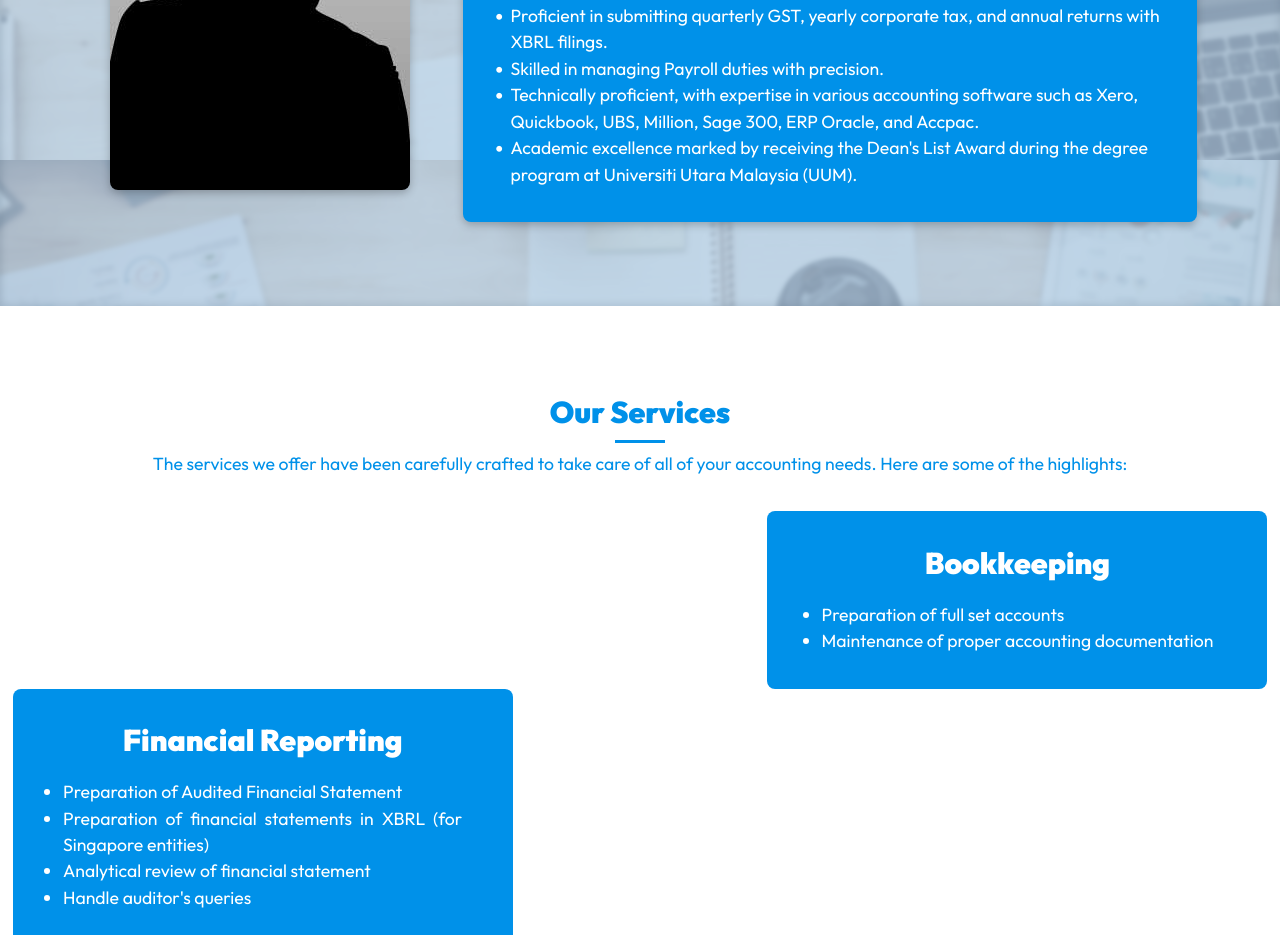
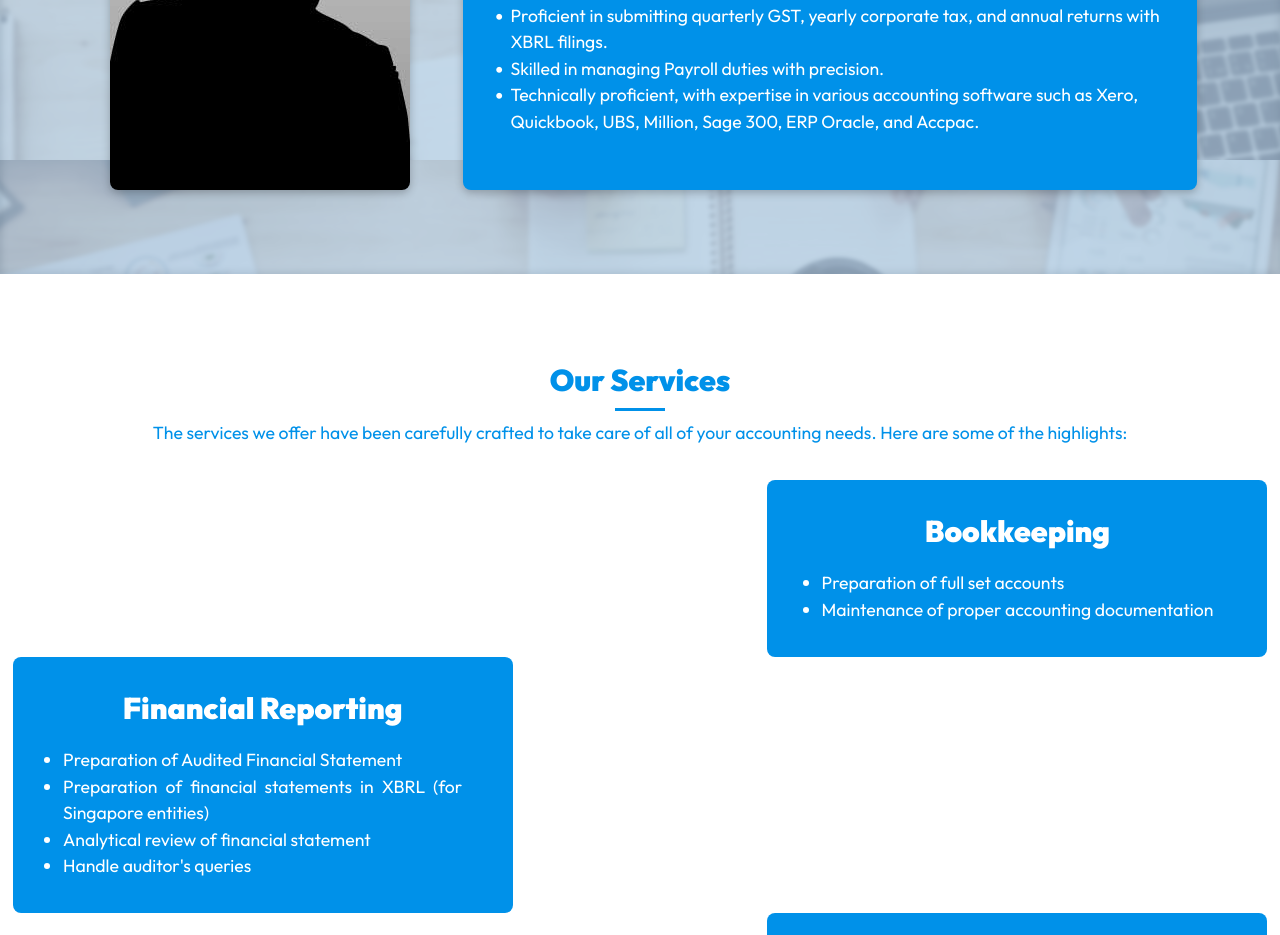
Before and after one commit to 123ang/finance_vanguard, a Vue app: page / in a window 1280 px wide. Shown: the part 3540-4475 px from the top of the page. Built offline with nearby package versions, Linux system fonts and the light colour scheme; what @vueuse/head would draw is missing.

Commit message:
Update team.component.vue

```diff
--- a/src/components/team/team.component.vue
+++ b/src/components/team/team.component.vue
@@ -55,7 +55,6 @@
                         <div class="li-dot">Proficient in submitting quarterly GST, yearly corporate tax, and annual returns with XBRL filings.</div>
                         <div class="li-dot">Skilled in managing Payroll duties with precision.</div>
                         <div class="li-dot">Technically proficient, with expertise in various accounting software such as Xero, Quickbook, UBS, Million, Sage 300, ERP Oracle, and Accpac.</div>
-                        <div class="li-dot">Academic excellence marked by receiving the Dean's List Award during the degree program at Universiti Utara Malaysia (UUM).</div>
                     </div>
                 </div>
             </div>
```
